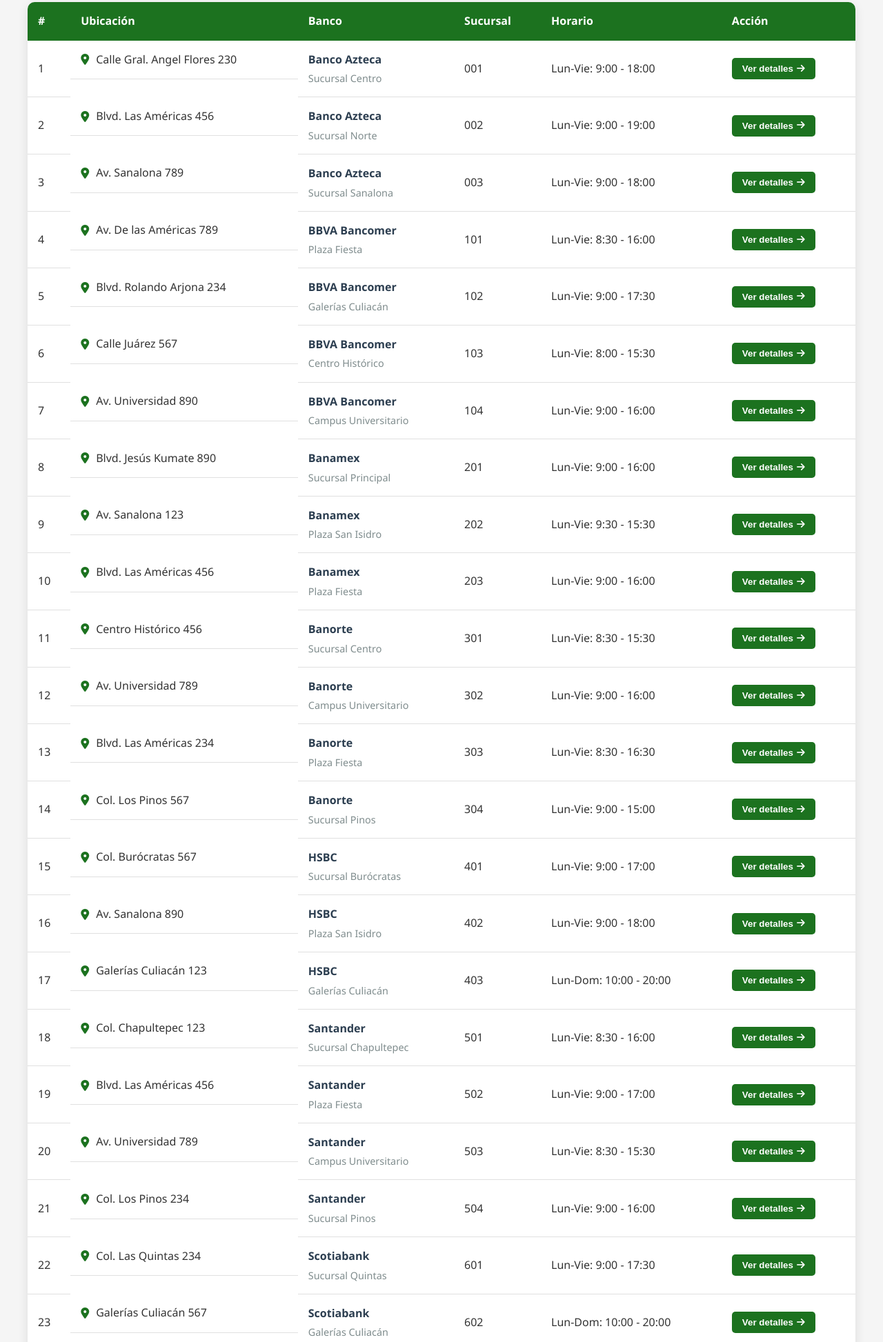
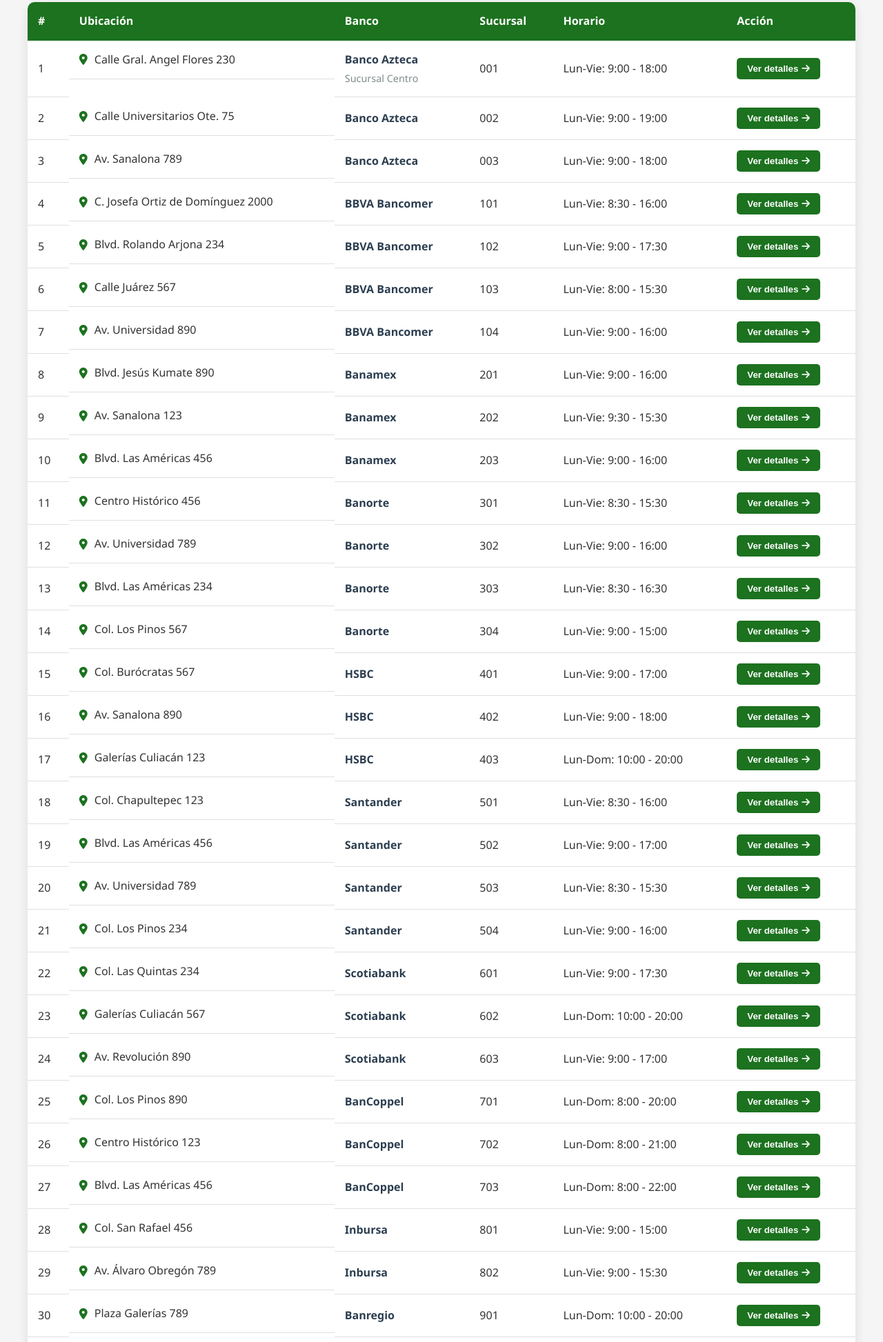
Before and after one commit to dacequi/TrashGO.github.io, a plain HTML site: page recolecciones.html in a window 1280 px wide. Shown: the part 311-2257 px from the top of the page at 69% size. Drawn offline with Linux system fonts and the light colour scheme.

Commit message:
Update recolecciones.html

```diff
--- a/recolecciones.html
+++ b/recolecciones.html
@@ -296,45 +296,45 @@
             </tr>
             <tr>
               <td>2</td>
-              <td class="location-cell"><i class="fas fa-map-marker-alt location-icon"></i>Blvd. Las Américas 456</td>
+              <td class="location-cell"><i class="fas fa-map-marker-alt location-icon"></i>Calle Universitarios Ote. 75</td>
               <td>
                 <div class="bank-name">Banco Azteca</div>
-                <div class="branch-name">Sucursal Norte</div>
+
               </td>
               <td>002</td>
               <td>Lun-Vie: 9:00 - 19:00</td>
-              <td><button class="action-btn" onclick="window.location.href='BANCO1.HTML'">Ver detalles <i class="fas fa-arrow-right"></i></button></td>
+              <td><button class="action-btn" onclick="window.location.href='banco2'">Ver detalles <i class="fas fa-arrow-right"></i></button></td>
             </tr>
             <tr>
               <td>3</td>
               <td class="location-cell"><i class="fas fa-map-marker-alt location-icon"></i>Av. Sanalona 789</td>
               <td>
                 <div class="bank-name">Banco Azteca</div>
-                <div class="branch-name">Sucursal Sanalona</div>
+
               </td>
               <td>003</td>
               <td>Lun-Vie: 9:00 - 18:00</td>
-              <td><button class="action-btn" onclick="window.location.href='BANCO1.HTML'">Ver detalles <i class="fas fa-arrow-right"></i></button></td>
+              <td><button class="action-btn" onclick="window.location.href='banco3'">Ver detalles <i class="fas fa-arrow-right"></i></button></td>
             </tr>
 
             <!-- BBVA Bancomer -->
             <tr>
               <td>4</td>
-              <td class="location-cell"><i class="fas fa-map-marker-alt location-icon"></i>Av. De las Américas 789</td>
+              <td class="location-cell"><i class="fas fa-map-marker-alt location-icon"></i>C. Josefa Ortiz de Domínguez 2000</td>
               <td>
                 <div class="bank-name">BBVA Bancomer</div>
-                <div class="branch-name">Plaza Fiesta</div>
+
               </td>
               <td>101</td>
               <td>Lun-Vie: 8:30 - 16:00</td>
-              <td><button class="action-btn" onclick="window.location.href='BANCO1.HTML'">Ver detalles <i class="fas fa-arrow-right"></i></button></td>
+              <td><button class="action-btn" onclick="window.location.href='banco4.html'">Ver detalles <i class="fas fa-arrow-right"></i></button></td>
             </tr>
             <tr>
               <td>5</td>
               <td class="location-cell"><i class="fas fa-map-marker-alt location-icon"></i>Blvd. Rolando Arjona 234</td>
               <td>
                 <div class="bank-name">BBVA Bancomer</div>
-                <div class="branch-name">Galerías Culiacán</div>
+
               </td>
               <td>102</td>
               <td>Lun-Vie: 9:00 - 17:30</td>
@@ -345,7 +345,7 @@
               <td class="location-cell"><i class="fas fa-map-marker-alt location-icon"></i>Calle Juárez 567</td>
               <td>
                 <div class="bank-name">BBVA Bancomer</div>
-                <div class="branch-name">Centro Histórico</div>
+
               </td>
               <td>103</td>
               <td>Lun-Vie: 8:00 - 15:30</td>
@@ -356,7 +356,7 @@
               <td class="location-cell"><i class="fas fa-map-marker-alt location-icon"></i>Av. Universidad 890</td>
               <td>
                 <div class="bank-name">BBVA Bancomer</div>
-                <div class="branch-name">Campus Universitario</div>
+
               </td>
               <td>104</td>
               <td>Lun-Vie: 9:00 - 16:00</td>
@@ -369,7 +369,7 @@
               <td class="location-cell"><i class="fas fa-map-marker-alt location-icon"></i>Blvd. Jesús Kumate 890</td>
               <td>
                 <div class="bank-name">Banamex</div>
-                <div class="branch-name">Sucursal Principal</div>
+
               </td>
               <td>201</td>
               <td>Lun-Vie: 9:00 - 16:00</td>
@@ -380,7 +380,7 @@
               <td class="location-cell"><i class="fas fa-map-marker-alt location-icon"></i>Av. Sanalona 123</td>
               <td>
                 <div class="bank-name">Banamex</div>
-                <div class="branch-name">Plaza San Isidro</div>
+
               </td>
               <td>202</td>
               <td>Lun-Vie: 9:30 - 15:30</td>
@@ -391,7 +391,7 @@
               <td class="location-cell"><i class="fas fa-map-marker-alt location-icon"></i>Blvd. Las Américas 456</td>
               <td>
                 <div class="bank-name">Banamex</div>
-                <div class="branch-name">Plaza Fiesta</div>
+
               </td>
               <td>203</td>
               <td>Lun-Vie: 9:00 - 16:00</td>
@@ -404,7 +404,7 @@
               <td class="location-cell"><i class="fas fa-map-marker-alt location-icon"></i>Centro Histórico 456</td>
               <td>
                 <div class="bank-name">Banorte</div>
-                <div class="branch-name">Sucursal Centro</div>
+
               </td>
               <td>301</td>
               <td>Lun-Vie: 8:30 - 15:30</td>
@@ -415,7 +415,7 @@
               <td class="location-cell"><i class="fas fa-map-marker-alt location-icon"></i>Av. Universidad 789</td>
               <td>
                 <div class="bank-name">Banorte</div>
-                <div class="branch-name">Campus Universitario</div>
+
               </td>
               <td>302</td>
               <td>Lun-Vie: 9:00 - 16:00</td>
@@ -426,7 +426,7 @@
               <td class="location-cell"><i class="fas fa-map-marker-alt location-icon"></i>Blvd. Las Américas 234</td>
               <td>
                 <div class="bank-name">Banorte</div>
-                <div class="branch-name">Plaza Fiesta</div>
+
               </td>
               <td>303</td>
               <td>Lun-Vie: 8:30 - 16:30</td>
@@ -437,7 +437,7 @@
               <td class="location-cell"><i class="fas fa-map-marker-alt location-icon"></i>Col. Los Pinos 567</td>
               <td>
                 <div class="bank-name">Banorte</div>
-                <div class="branch-name">Sucursal Pinos</div>
+
               </td>
               <td>304</td>
               <td>Lun-Vie: 9:00 - 15:00</td>
@@ -450,7 +450,7 @@
               <td class="location-cell"><i class="fas fa-map-marker-alt location-icon"></i>Col. Burócratas 567</td>
               <td>
                 <div class="bank-name">HSBC</div>
-                <div class="branch-name">Sucursal Burócratas</div>
+
               </td>
               <td>401</td>
               <td>Lun-Vie: 9:00 - 17:00</td>
@@ -461,7 +461,7 @@
               <td class="location-cell"><i class="fas fa-map-marker-alt location-icon"></i>Av. Sanalona 890</td>
               <td>
                 <div class="bank-name">HSBC</div>
-                <div class="branch-name">Plaza San Isidro</div>
+
               </td>
               <td>402</td>
               <td>Lun-Vie: 9:00 - 18:00</td>
@@ -472,7 +472,7 @@
               <td class="location-cell"><i class="fas fa-map-marker-alt location-icon"></i>Galerías Culiacán 123</td>
               <td>
                 <div class="bank-name">HSBC</div>
-                <div class="branch-name">Galerías Culiacán</div>
+
               </td>
               <td>403</td>
               <td>Lun-Dom: 10:00 - 20:00</td>
@@ -485,7 +485,7 @@
               <td class="location-cell"><i class="fas fa-map-marker-alt location-icon"></i>Col. Chapultepec 123</td>
               <td>
                 <div class="bank-name">Santander</div>
-                <div class="branch-name">Sucursal Chapultepec</div>
+
               </td>
               <td>501</td>
               <td>Lun-Vie: 8:30 - 16:00</td>
@@ -496,7 +496,7 @@
               <td class="location-cell"><i class="fas fa-map-marker-alt location-icon"></i>Blvd. Las Américas 456</td>
               <td>
                 <div class="bank-name">Santander</div>
-                <div class="branch-name">Plaza Fiesta</div>
+
               </td>
               <td>502</td>
               <td>Lun-Vie: 9:00 - 17:00</td>
@@ -507,7 +507,7 @@
               <td class="location-cell"><i class="fas fa-map-marker-alt location-icon"></i>Av. Universidad 789</td>
               <td>
                 <div class="bank-name">Santander</div>
-                <div class="branch-name">Campus Universitario</div>
+
               </td>
               <td>503</td>
               <td>Lun-Vie: 8:30 - 15:30</td>
@@ -518,7 +518,7 @@
               <td class="location-cell"><i class="fas fa-map-marker-alt location-icon"></i>Col. Los Pinos 234</td>
               <td>
                 <div class="bank-name">Santander</div>
-                <div class="branch-name">Sucursal Pinos</div>
+
               </td>
               <td>504</td>
               <td>Lun-Vie: 9:00 - 16:00</td>
@@ -531,7 +531,7 @@
               <td class="location-cell"><i class="fas fa-map-marker-alt location-icon"></i>Col. Las Quintas 234</td>
               <td>
                 <div class="bank-name">Scotiabank</div>
-                <div class="branch-name">Sucursal Quintas</div>
+
               </td>
               <td>601</td>
               <td>Lun-Vie: 9:00 - 17:30</td>
@@ -542,7 +542,7 @@
               <td class="location-cell"><i class="fas fa-map-marker-alt location-icon"></i>Galerías Culiacán 567</td>
               <td>
                 <div class="bank-name">Scotiabank</div>
-                <div class="branch-name">Galerías Culiacán</div>
+
               </td>
               <td>602</td>
               <td>Lun-Dom: 10:00 - 20:00</td>
@@ -553,7 +553,7 @@
               <td class="location-cell"><i class="fas fa-map-marker-alt location-icon"></i>Av. Revolución 890</td>
               <td>
                 <div class="bank-name">Scotiabank</div>
-                <div class="branch-name">Sucursal Revolución</div>
+
               </td>
               <td>603</td>
               <td>Lun-Vie: 9:00 - 17:00</td>
@@ -566,7 +566,7 @@
               <td class="location-cell"><i class="fas fa-map-marker-alt location-icon"></i>Col. Los Pinos 890</td>
               <td>
                 <div class="bank-name">BanCoppel</div>
-                <div class="branch-name">Sucursal Pinos</div>
+
               </td>
               <td>701</td>
               <td>Lun-Dom: 8:00 - 20:00</td>
@@ -577,7 +577,7 @@
               <td class="location-cell"><i class="fas fa-map-marker-alt location-icon"></i>Centro Histórico 123</td>
               <td>
                 <div class="bank-name">BanCoppel</div>
-                <div class="branch-name">Centro Histórico</div>
+
               </td>
               <td>702</td>
               <td>Lun-Dom: 8:00 - 21:00</td>
@@ -588,7 +588,7 @@
               <td class="location-cell"><i class="fas fa-map-marker-alt location-icon"></i>Blvd. Las Américas 456</td>
               <td>
                 <div class="bank-name">BanCoppel</div>
-                <div class="branch-name">Plaza Fiesta</div>
+
               </td>
               <td>703</td>
               <td>Lun-Dom: 8:00 - 22:00</td>
@@ -601,7 +601,7 @@
               <td class="location-cell"><i class="fas fa-map-marker-alt location-icon"></i>Col. San Rafael 456</td>
               <td>
                 <div class="bank-name">Inbursa</div>
-                <div class="branch-name">Sucursal San Rafael</div>
+
               </td>
               <td>801</td>
               <td>Lun-Vie: 9:00 - 15:00</td>
@@ -612,7 +612,7 @@
               <td class="location-cell"><i class="fas fa-map-marker-alt location-icon"></i>Av. Álvaro Obregón 789</td>
               <td>
                 <div class="bank-name">Inbursa</div>
-                <div class="branch-name">Sucursal Centro</div>
+
               </td>
               <td>802</td>
               <td>Lun-Vie: 9:00 - 15:30</td>
@@ -625,7 +625,7 @@
               <td class="location-cell"><i class="fas fa-map-marker-alt location-icon"></i>Plaza Galerías 789</td>
               <td>
                 <div class="bank-name">Banregio</div>
-                <div class="branch-name">Galerías Culiacán</div>
+
               </td>
               <td>901</td>
               <td>Lun-Dom: 10:00 - 20:00</td>
@@ -638,7 +638,7 @@
               <td class="location-cell"><i class="fas fa-map-marker-alt location-icon"></i>Plaza San Isidro 234</td>
               <td>
                 <div class="bank-name">Multiva</div>
-                <div class="branch-name">Plaza San Isidro</div>
+
               </td>
               <td>1001</td>
               <td>Lun-Vie: 9:00 - 18:00</td>
@@ -651,7 +651,7 @@
               <td class="location-cell"><i class="fas fa-map-marker-alt location-icon"></i>Zona Dorada 567</td>
               <td>
                 <div class="bank-name">Afirme</div>
-                <div class="branch-name">Zona Dorada</div>
+
               </td>
               <td>1101</td>
               <td>Lun-Vie: 8:30 - 16:30</td>
@@ -662,7 +662,7 @@
               <td class="location-cell"><i class="fas fa-map-marker-alt location-icon"></i>Av. Sanalona 890</td>
               <td>
                 <div class="bank-name">Afirme</div>
-                <div class="branch-name">Plaza San Isidro</div>
+
               </td>
               <td>1102</td>
               <td>Lun-Vie: 9:00 - 16:00</td>
@@ -675,7 +675,7 @@
               <td class="location-cell"><i class="fas fa-map-marker-alt location-icon"></i>Av. Revolución 890</td>
               <td>
                 <div class="bank-name">BanBajío</div>
-                <div class="branch-name">Sucursal Revolución</div>
+
               </td>
               <td>1201</td>
               <td>Lun-Vie: 9:00 - 17:00</td>
@@ -688,7 +688,7 @@
               <td class="location-cell"><i class="fas fa-map-marker-alt location-icon"></i>Blvd. Las Américas 123</td>
               <td>
                 <div class="bank-name">Intercam Banco</div>
-                <div class="branch-name">Plaza Fiesta</div>
+
               </td>
               <td>1301</td>
               <td>Lun-Vie: 9:00 - 16:00</td>
```
